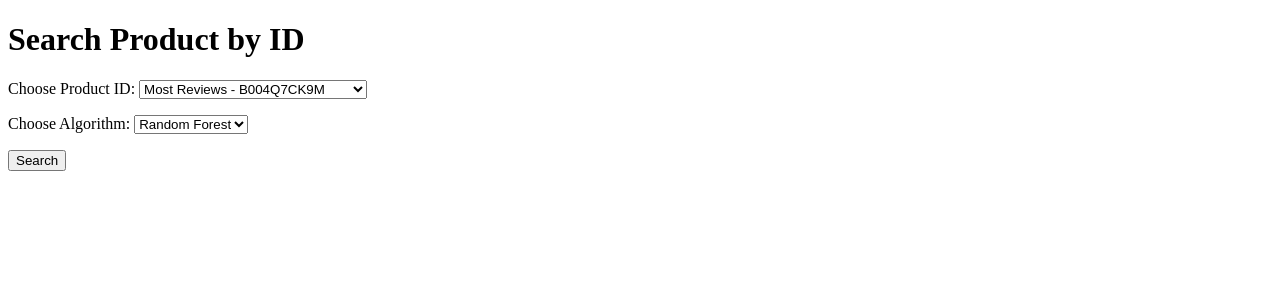
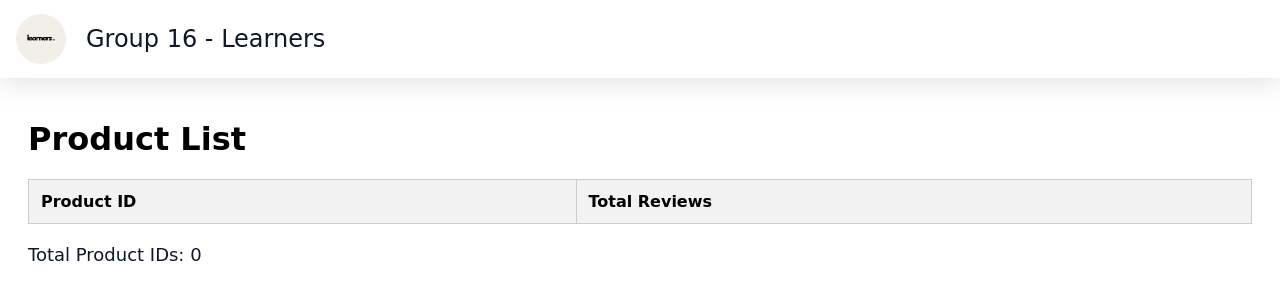
Before and after one commit to Ashik-Al-Habib/SentimentAnalyzer, a Django app: page /search/ in a window 1280 px wide. Shown: the top 300 px of the page. Run offline with Django 5.2, Linux system fonts and the light colour scheme; tables that the repository leaves empty hold one stand-in row (values such as "Sample post"); lists and menus that the app fills with data are empty.

Commit message:
- Updated the search.html

```diff
--- a/SentimentAnalyzer/forms.py
+++ b/SentimentAnalyzer/forms.py
@@ -11,7 +11,7 @@ PRODUCT_IDS = [
     ("B0066AZGD4", "8th Most Reviews - B0066AZGD4"),
     ("B00H5BMH44", "9th Most Reviews - B00H5BMH44"),
     ("B0091JL3OI", "Least Reviews - B0091JL3OI"),
-    ("B00UXLIX00", "Bad Product - B00UXLIX00"),
+    ("B017THJLZG", "Bad Product - B017THJLZG"),
 ]
 
 ALGORITHMS = [
--- a/SentimentAnalyzer/templates/SentimentAnalyzer/search.html
+++ b/SentimentAnalyzer/templates/SentimentAnalyzer/search.html
@@ -1,37 +1,179 @@
+{#{% load static %}#}
+{#<!DOCTYPE html>#}
+{#<html lang="">#}
+{#<head>#}
+{#    <title>Sentiment Analysis</title>#}
+{#    <link rel="stylesheet" type="text/css" href="{% static 'style.css' %}">#}
+{#</head>#}
+{#<body>#}
+{#    <div class="navbar">#}
+{#        <a href="#" class="logo">#}
+{#            <img src="{% static 'logo.png' %}" alt="Logo"> Group 16 - Learners#}
+{#        </a>#}
+{#    </div>#}
+{#    <div class="search-container">#}
+{#        <h1>Sentiment Analysis for Product</h1>#}
+{#        <form method="post" id="sentiment-form">#}
+{#            {% csrf_token %}#}
+{#            <div class="form-row">#}
+{#                {{ form.product_id.label_tag }}#}
+{#                <select name="product_id" id="product-id">#}
+{#                    {% for product in product_counts %}#}
+{#                        <option value="{{ product.product_id }}">#}
+{#                            Product ID: {{ product.product_id }} - Good Adjectives: {{ product.good_count }} - Bad Adjectives: {{ product.bad_count }}#}
+{#                        </option>#}
+{#                    {% endfor %}#}
+{#                </select>#}
+{#                {{ form.algorithm.label_tag }} {{ form.algorithm }}#}
+{#                <button type="submit" id="analyze-button">#}
+{#                    Analyze#}
+{#                    <span class="button-spinner" id="button-spinner" style="display: none;"></span>#}
+{#                </button>#}
+{#            </div>#}
+{#        </form>#}
+{#    </div>#}
+{##}
+{#    {% if results %}#}
+{#        <div class="results">#}
+{#            <h2>Search Results</h2>#}
+{#            <ul>#}
+{#                {% for result in results %}#}
+{#                    <li>{{ result.product_id }} - {{ result.review }}</li>#}
+{#                {% endfor %}#}
+{#            </ul>#}
+{#        </div>#}
+{#    {% endif %}#}
+{##}
+{#    <script>#}
+{#        document.getElementById('sentiment-form').addEventListener('submit', function() {#}
+{#            var button = document.getElementById('analyze-button');#}
+{#            var spinner = document.getElementById('button-spinner');#}
+{##}
+{#            button.classList.add('loading');#}
+{#            spinner.style.display = 'inline-block';#}
+{#        });#}
+{#    </script>#}
+{#</body>#}
+{#</html>#}
+
+
+{% load static %}
 <!DOCTYPE html>
-<html>
+<html lang="en">
 <head>
-    <title>Search Product</title>
+    <meta charset="UTF-8">
+    <title>Product List</title>
+    <link rel="stylesheet" type="text/css" href="{% static 'style.css' %}">
+    <style>
+        /* Additional styles for search.html */
+        body {
+            font-family: 'Clash Display', cursive; /* Ensure consistent font */
+        }
+
+        .navbar {
+            position: fixed;
+            top: 0;
+            left: 0;
+            width: 100%;
+            z-index: 1000;
+            background-color: #ffffff;
+            box-shadow: 0px 4px 30px rgba(0, 0, 0, 0.12);
+        }
+
+        .navbar a {
+            float: left;
+            display: block;
+            color: #0F172A; /* Adjust link color */
+            text-align: center;
+            padding: 14px 16px;
+            text-decoration: none;
+        }
+
+        .navbar a.logo {
+            font-size: 1.5em;
+            font-weight: 500;
+            color: #0F172A; /* Adjust logo text color */
+        }
+
+        .navbar .logo img {
+            border-radius: 50%;
+            height: 50px;
+            width: 50px;
+            margin-right: 20px;
+        }
+
+        .search-container {
+            margin: 120px 20px 40px;
+        }
+
+        table {
+            width: 100%;
+            border-collapse: collapse;
+            margin-top: 20px;
+        }
+
+        th, td {
+            border: 1px solid #ccc;
+            padding: 12px;
+            text-align: left;
+        }
+
+        th {
+            background-color: #f2f2f2;
+        }
+
+        tr:nth-child(even) {
+            background-color: #f9f9f9;
+        }
+
+        tr:hover {
+            background-color: #f1f1f1;
+        }
+
+        .total-count {
+            margin-top: 20px;
+            font-size: 18px;
+            font-weight: 500;
+            color: #0F172A;
+        }
+    </style>
 </head>
 <body>
-    <h1>Search Product by ID</h1>
-    <form method="post">
-        {% csrf_token %}
-        {{ form.as_p }}
-        <button type="submit">Search</button>
-    </form>
+    <div class="navbar">
+        <a href="#" class="logo">
+            <img src="{% static 'logo.png' %}" alt="Logo"> Group 16 - Learners
+        </a>
+    </div>
 
-    {% if results is not None %}
-        <h2>Search Results</h2>
-        <table border="1">
-            <tr>
-                <th>Score</th>
-                <th>Product ID</th>
-                <th>Label</th>
-                <th>Review</th>
-            </tr>
-            {% for result in results %}
+    <div class="search-container">
+        <h1>Product List</h1>
+        <table>
+            <thead>
                 <tr>
-                    <td>{{ result.score }}</td>
-                    <td>{{ result.product_id }}</td>
-                    <td>{{ result.label }}</td>
-                    <td>{{ result.review }}</td>
+                    <th>Product ID</th>
+                    <th>Total Reviews</th>
+                    <!-- Uncomment if needed: <th>Good Adjectives Count</th> -->
+                    <!-- Uncomment if needed: <th>Bad Adjectives Count</th> -->
                 </tr>
-            {% endfor %}
+            </thead>
+            <tbody>
+                {% for product in product_counts %}
+                    <tr>
+                        <td>{{ product.product_id }}</td>
+                        <td>{{ product.total_reviews }}</td>
+                        <!-- Uncomment if needed: <td>{{ product.good_count }}</td> -->
+                        <!-- Uncomment if needed: <td>{{ product.bad_count }}</td> -->
+                    </tr>
+                {% endfor %}
+            </tbody>
         </table>
-        {% if not results %}
-            <p>No results found.</p>
-        {% endif %}
-    {% endif %}
+
+        <div class="total-count">
+            Total Product IDs: {{ product_counts|length }}
+        </div>
+    </div>
+
+    <!-- Your existing scripts or additional scripts if needed -->
+
 </body>
 </html>
--- a/SentimentAnalyzer/views.py
+++ b/SentimentAnalyzer/views.py
@@ -20,16 +20,23 @@ from collections import Counter
 
 nltk.download('punkt')
 
+from django.shortcuts import render
+from django.db.models import Count, Q
+from .models import ProductReview
+from .forms import ProductSearchForm
+
 
 def search_product(request):
-    form = ProductSearchForm()
-    results = None
-    if request.method == 'POST':
-        form = ProductSearchForm(request.POST)
-        if form.is_valid():
-            product_id = form.cleaned_data['product_id']
-            results = ProductReview.objects.filter(product_id=product_id)
-    return render(request, 'SentimentAnalyzer/search.html', {'form': form, 'results': results})
+    # Fetch product IDs with total review count, good adj count, and bad adj count
+    product_counts = ProductReview.objects.values('product_id').annotate(
+        total_reviews=Count('review'),
+        good_count=Count('review', filter=Q(review__icontains='good')),
+        bad_count=Count('review', filter=Q(review__icontains='bad'))
+    ).filter(total_reviews__gte=500).order_by('-total_reviews')
+
+    return render(request, 'SentimentAnalyzer/search.html', {
+        'product_counts': product_counts
+    })
 
 
 def analyze_product_reviews(product_id, algorithm):
@@ -71,9 +78,19 @@ def analyze_product_reviews(product_id, algorithm):
             good_adjectives.append(adj)
         elif sentiment['compound'] < 0:
             bad_adjectives.append(adj)
+
+    # Debug statements
+    print(f"Good adjectives: {good_adjectives}")
+    print(f"Bad adjectives: {bad_adjectives}")
+
     # Determine overall sentiment based on counts
     good_count = len(good_adjectives)
     bad_count = len(bad_adjectives)
+
+    # Debug statements
+    print(f"Good count: {good_count}")
+    print(f"Bad count: {bad_count}")
+
     if good_count > bad_count:
         overall_sentiment = "Good"
     elif bad_count > good_count:
```
